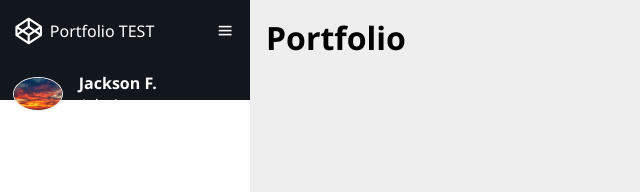
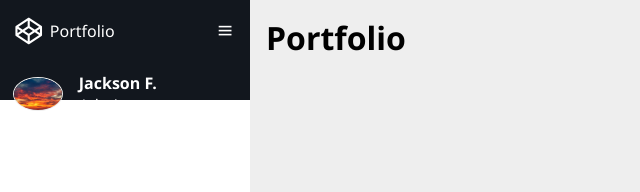
Before and after one commit to Jacksonf1204/Jacksonf1204.github.io, a plain HTML site: page index.html in a window 1280 px wide. Both pictures are taken after a click on the icon 40 px from the left and 31 px from the top of the page. Shown: the top 192 px of the page, 0-640 px from the left. Drawn offline with nearby package versions, Linux system fonts and the light colour scheme.

Commit message:
Recommit Again

```diff
--- a/index.html
+++ b/index.html
@@ -13,7 +13,7 @@
         <div class="top">
             <div class="logo">
                 <i class="bx bxl-codepen"></i>
-                <span>Portfolio TEST</span>
+                <span>Portfolio</span>
             </div>
             <i class="bx bx-menu" id="btn"></i>
         </div>
```
